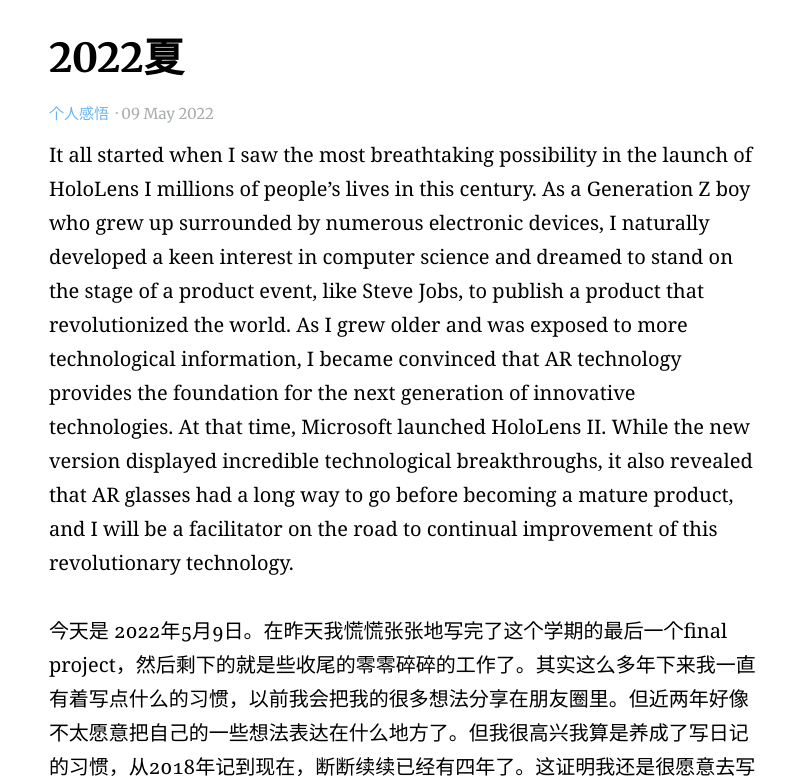
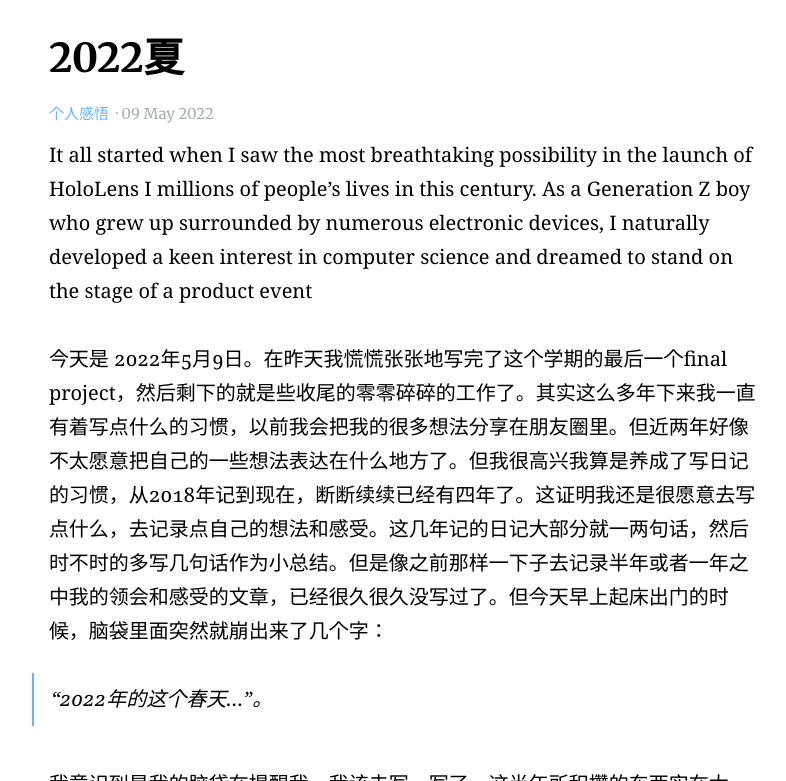
Before and after one commit to yichen14/yichen14.github.io, a Jekyll site: the page built from _posts/2022-05-09-22summer copy.md, in a window 1280 px wide and 900 px high, scrolled down 275 px, cut to the strip 119-900 px from the top of the window. Shown: the whole strip, without its empty margins (234-1020 px from the left). Built offline with Jekyll 4.4.1, drawn with Linux system fonts in a browser that asks for light colours.

Commit message:
experiments

```diff
--- a/_posts/2022-05-09-22summer copy.md
+++ b/_posts/2022-05-09-22summer copy.md
@@ -8,7 +8,7 @@
 feature_image: "https://picsum.photos/2560/600?image=872"
 ---
 
-It all started when I saw the most breathtaking possibility in the launch of HoloLens I millions of people’s lives in this century. As a Generation Z boy who grew up surrounded by numerous electronic devices, I naturally developed a keen interest in computer science and dreamed to stand on the stage of a product event, like Steve Jobs, to publish a product that revolutionized the world. As I grew older and was exposed to more technological information, I became convinced that AR technology provides the foundation for the next generation of innovative technologies. At that time, Microsoft launched HoloLens II. While the new version displayed incredible technological breakthroughs, it also revealed that AR glasses had a long way to go before becoming a mature product, and I will be a facilitator on the road to continual improvement of this revolutionary technology.
+It all started when I saw the most breathtaking possibility in the launch of HoloLens I millions of people’s lives in this century. As a Generation Z boy who grew up surrounded by numerous electronic devices, I naturally developed a keen interest in computer science and dreamed to stand on the stage of a product event
 
 今天是 2022年5月9日。在昨天我慌慌张张地写完了这个学期的最后一个final project，然后剩下的就是些收尾的零零碎碎的工作了。其实这么多年下来我一直有着写点什么的习惯，以前我会把我的很多想法分享在朋友圈里。但近两年好像不太愿意把自己的一些想法表达在什么地方了。但我很高兴我算是养成了写日记的习惯，从2018年记到现在，断断续续已经有四年了。这证明我还是很愿意去写点什么，去记录点自己的想法和感受。这几年记的日记大部分就一两句话，然后时不时的多写几句话作为小总结。但是像之前那样一下子去记录半年或者一年之中我的领会和感受的文章，已经很久很久没写过了。但今天早上起床出门的时候，脑袋里面突然就崩出来了几个字：
 
```
